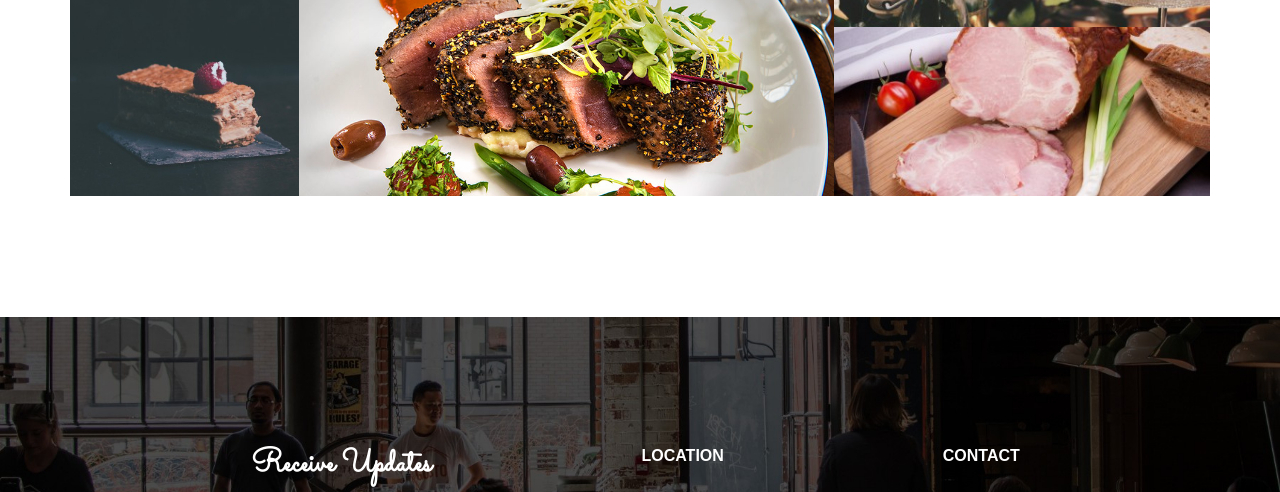
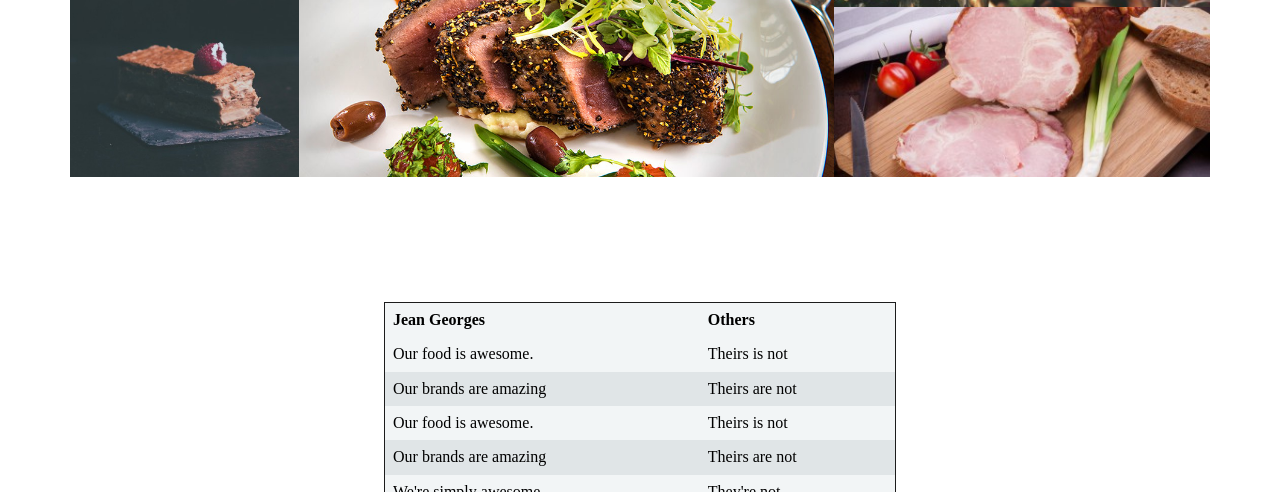
Before and after one commit to heyitsanuar/MRU-Jean-George-s-assigment, a website: page app/about.html in a window 1280 px wide. Shown: the part 3445-3937 px from the top of the page. Drawn offline with Linux system fonts and the light colour scheme; a web font is replaced by a local one.

Commit message:
Added stripped table to about page.

```diff
--- a/app/about.html
+++ b/app/about.html
@@ -95,7 +95,7 @@
             </div>
         </section>
         <section class="our-mission mb-6">
-            <div class="grid container" style="flex-wrap: wrap;">
+            <div class="container" style="flex-wrap: wrap;">
                 <div class="grid-1-2 col-xs-12 col-sm-6">
                     <img class="features__image" src="assets/img/about/kitchen.png" alt="Jean Georges kitchen view.">
                 </div>
@@ -113,7 +113,7 @@
             </div>
         </section>
         <section class="our-quality">
-            <div class="grid container" style="flex-wrap: wrap;">
+            <div class="container" style="flex-wrap: wrap;">
                 <div class="grid-1-2 col-xs-12 col-sm-6 flex-center">
                     <div class="features__info">
                         <h2 class="title__separated title--medium">OUR QUALITY</h2>
@@ -237,6 +237,40 @@
                 </div>
             </section>
         </section>
+        <section class="table-reasons">
+            <div class="container">
+                <table class="table table--stripped mb-8">
+                    <thead>
+                        <tr>
+                            <th>Jean Georges</th>
+                            <th>Others</th>
+                        </tr>
+                    </thead>
+                    <tbody>
+                        <tr>
+                            <td>Our food is awesome.</td>
+                            <td>Theirs is not</td>
+                        </tr>
+                        <tr>
+                            <td>Our brands are amazing</td>
+                            <td>Theirs are not</td>
+                        </tr>
+                        <tr>
+                            <td>Our food is awesome.</td>
+                            <td>Theirs is not</td>
+                        </tr>
+                        <tr>
+                            <td>Our brands are amazing</td>
+                            <td>Theirs are not</td>
+                        </tr>
+                        <tr>
+                            <td>We're simply awesome</td>
+                            <td>They're not</td>
+                        </tr>
+                    </tbody>
+                </table>
+            </div>
+        </section>
     </section>
     <footer id="contact" class="page-section" data-matching-link="#link-contact">
         <!--TO DO -->
--- a/app/assets/css/about.scss
+++ b/app/assets/css/about.scss
@@ -11,3 +11,4 @@
 @import 'modules/_list';
 @import 'modules/_menu';
 @import 'modules/_about';
+@import 'modules/_table';
--- /dev/null
+++ b/app/assets/css/modules/_table.scss
@@ -0,0 +1,23 @@
+.table {
+    border-collapse: collapse;
+    border: 1px solid $mainBlack;
+    width: 50%;
+    margin-left: auto;
+    margin-right: auto;
+
+    th, td {
+        text-align: left;
+        padding: 8px;
+    }
+
+    /* Striped table format is created using CSS properties */
+    &--stripped {
+        tr:nth-child(odd){
+            background: rgba(#dfe6e9,0.4);
+        }
+
+        tr:nth-child(even) {
+            background: rgba(#b2bec3,0.4);
+        }
+    }
+}
```
Also changed, not shown: app/temp/css/about.css.
